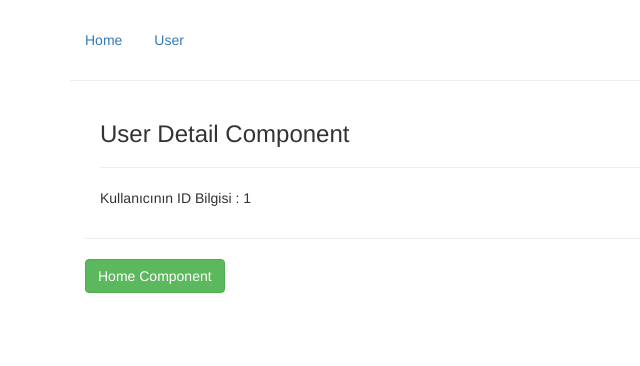
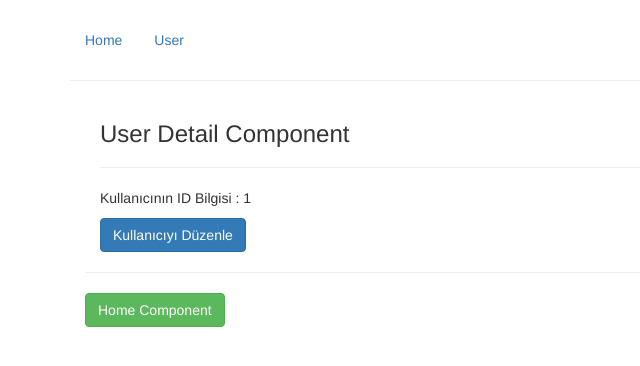
Before and after one commit to Yemre-karakuzu/RouterExample, a Vue app: page /#/user/1 in a window 1280 px wide. Shown: the top 366 px of the page, without its empty margins (0-640 px from the left). Built offline with nearby package versions, Linux system fonts and the light colour scheme.

Commit message:
dynamic router-link

```diff
--- a/src/components/UserDetail.vue
+++ b/src/components/UserDetail.vue
@@ -3,6 +3,15 @@
     <h3>User Detail Component</h3>
     <hr>
     <p>Kullanıcının ID Bilgisi : {{$route.params.id}}</p>
+    <router-link
+    tag="button"
+    class="btn btn-primary"
+    :to="{name:'userEdit',params:{id:$route.params.id}}"
+    >
+    <!-- :to="'/user/'+$route.params.id+'/edit'" -->
+    <!-- BU ŞEKİLDE DE TANIMLANABİLİR -->
+    Kullanıcıyı Düzenle
+    </router-link>
   </div>
 </template>
 <script>
--- a/src/router/router.js
+++ b/src/router/router.js
@@ -11,7 +11,7 @@ export const routes=[
         children:[
             {path :'',component:UserStart},// /user
             {path :':id',component:UserDetail}, // /user/12
-            {path :':id/edit',component:UserEdit} // /user/12/edit
+            {path :':id/edit',component:UserEdit,name:"userEdit"} // /user/12/edit
 
 
         ]
```
